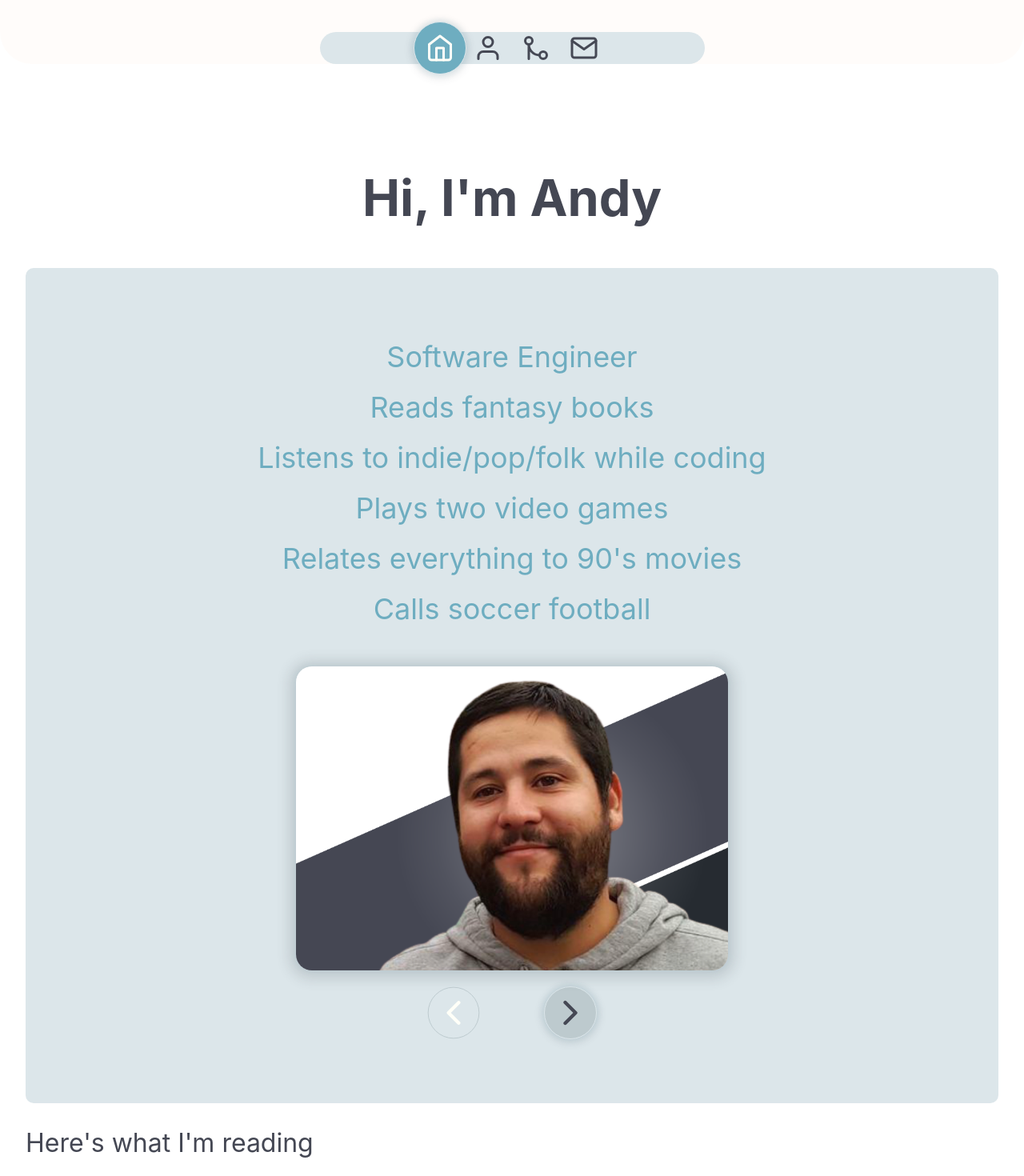
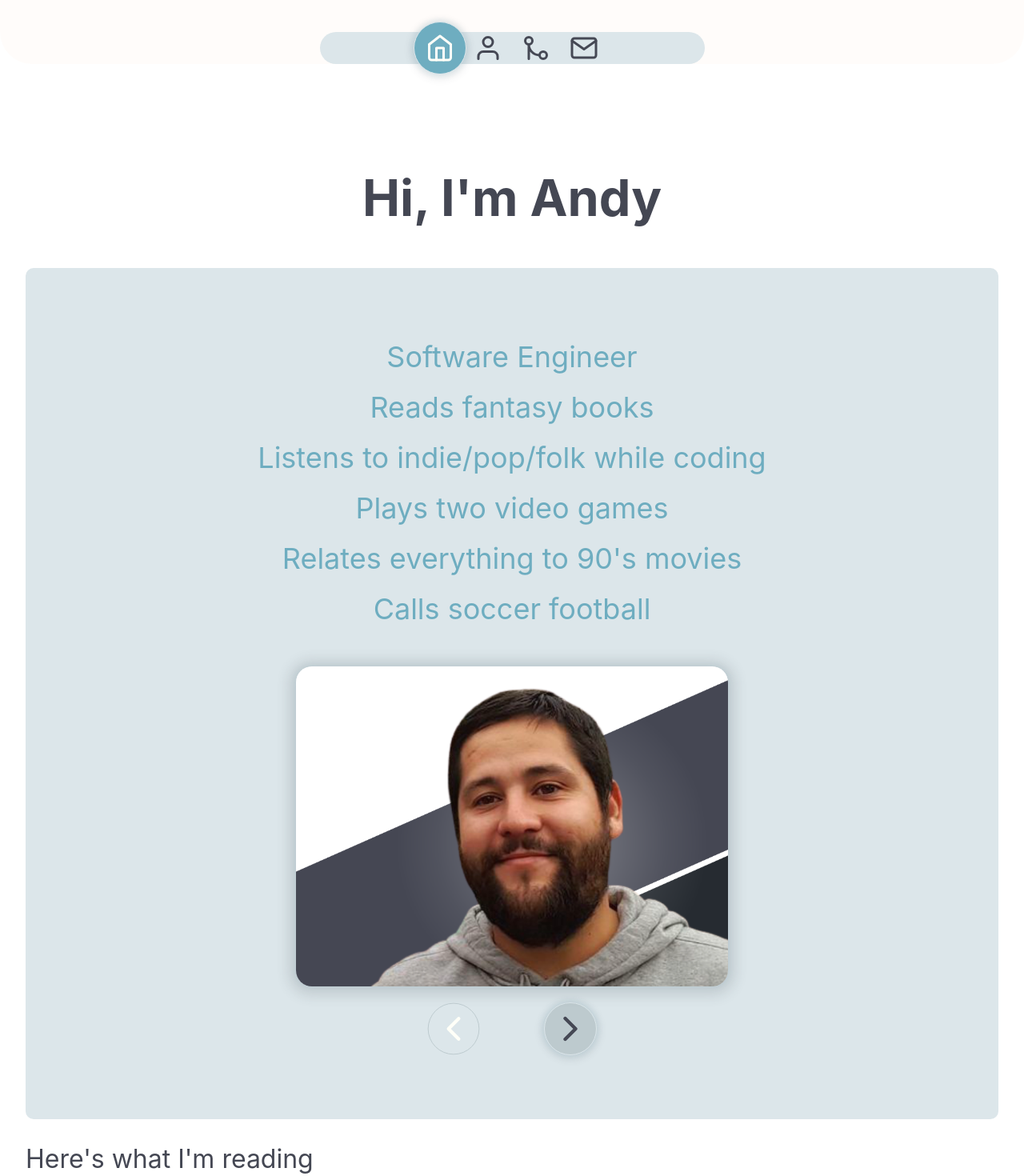
Before and after one commit to andrew-oyanguren/typescript-portfolio, a React (Vite) app: page / in a window 1280 px wide. Shown: the top 1470 px of the page at 80% size. Built offline with nearby package versions, Linux system fonts and the light colour scheme.

Commit message:
increased carousel image height

```diff
--- a/src/components/ImageCarousel/ImageCarousel.module.css
+++ b/src/components/ImageCarousel/ImageCarousel.module.css
@@ -14,7 +14,7 @@
 
 .ImageWrapper {
   width: 540px;
-  height: 380px;
+  height: 400px;
   overflow: hidden;
 
   margin: 0 auto;
```
